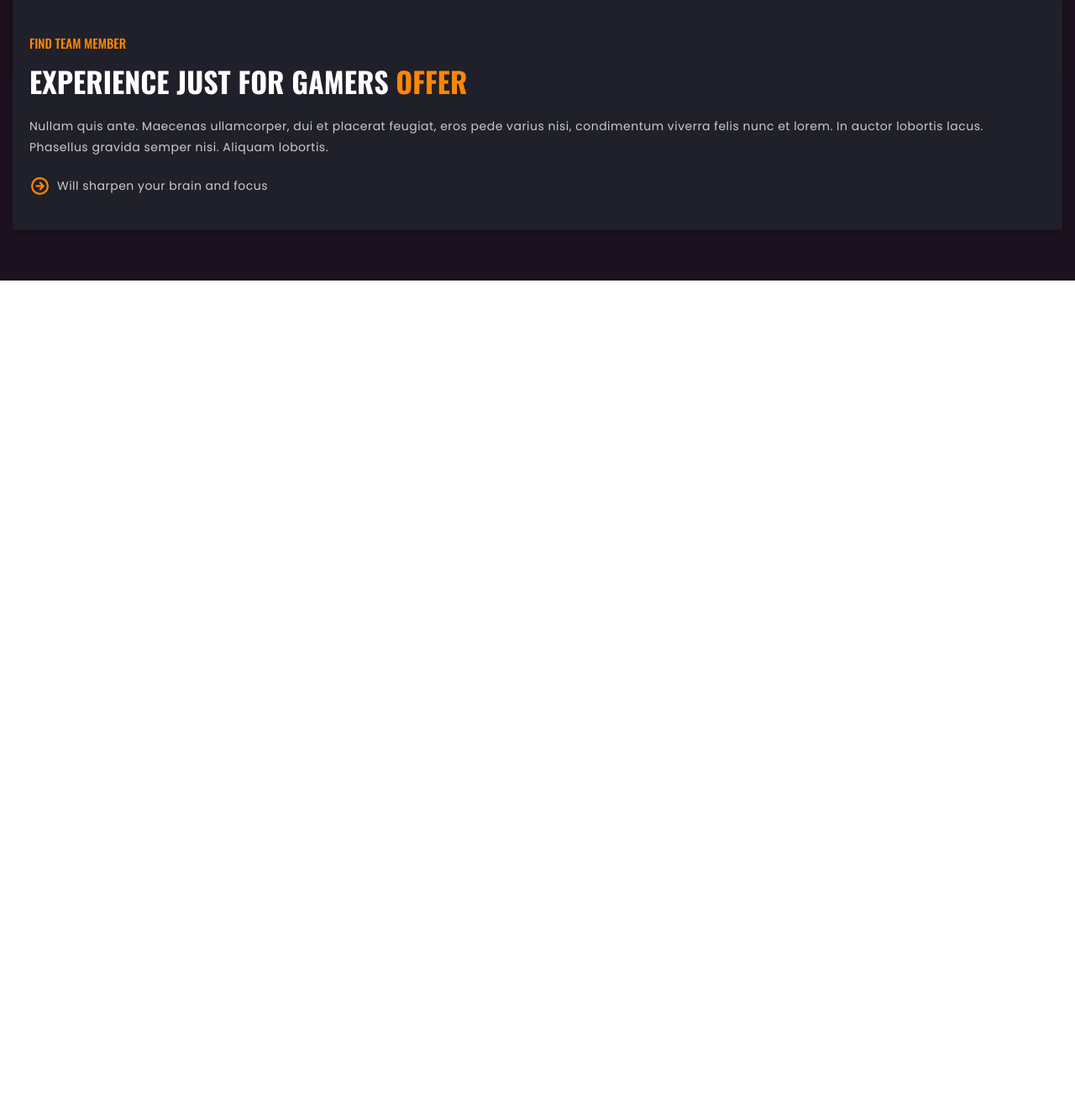
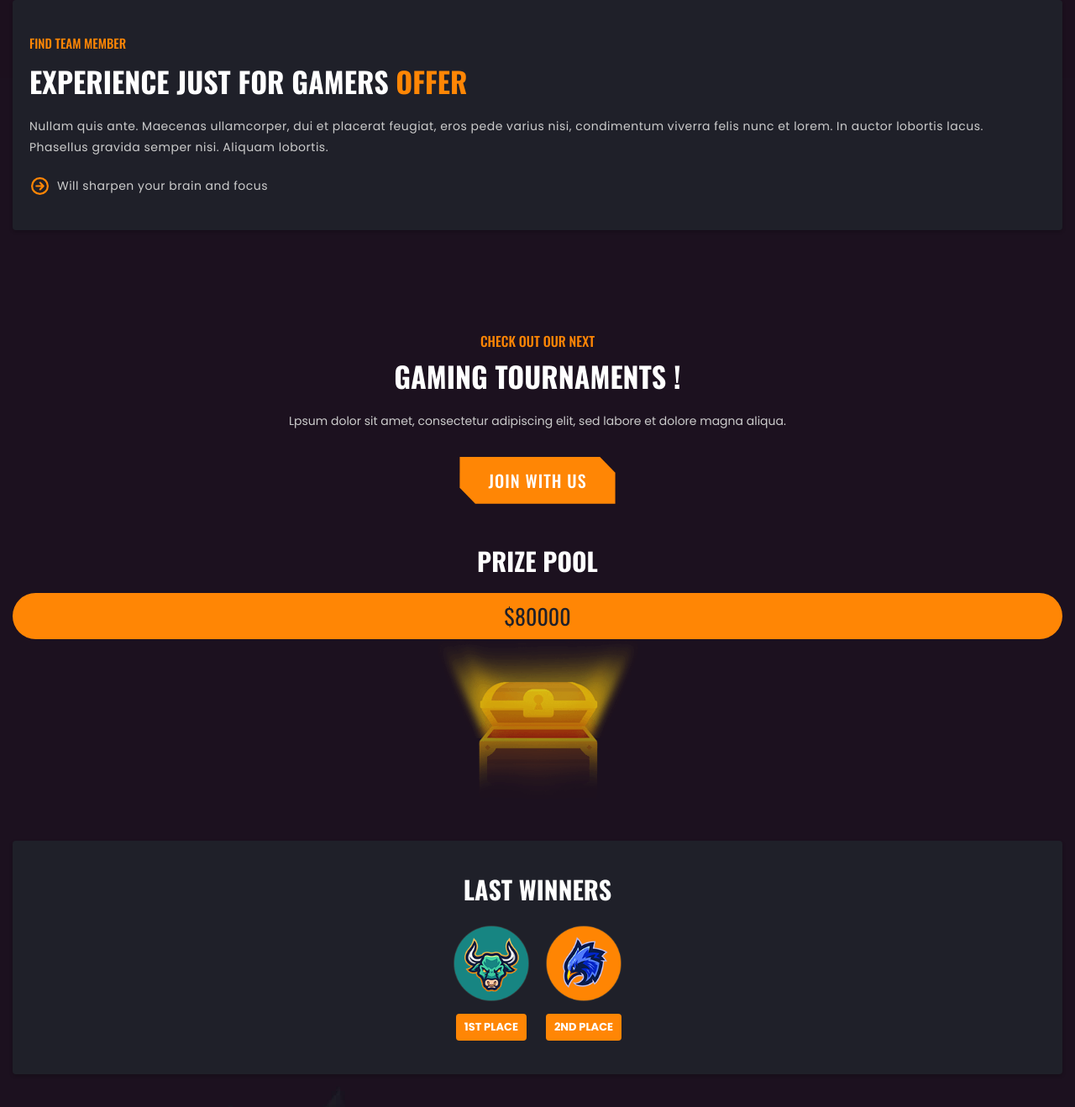
Before and after one commit to frontendprof/verstka-gaming-1, a plain HTML site: page index.html in a window 1280 px wide. Shown: the part 2350-3668 px from the top of the page at 84% size. Before the commit the page ends 2684 px from the top, so only its background shows below. Drawn offline with nearby package versions, Linux system fonts and the light colour scheme; files whose address does not match are found by name; a web font is replaced by a local one.

Commit message:
tournament section

```diff
--- a/css/style.css
+++ b/css/style.css
@@ -434,3 +434,101 @@ body.active {
   font-size: 25px;
   --ionicon-stroke-width: 45px;
 }
+
+/* tournament */
+
+.tournament {
+  padding: var(--section-padding) 0;
+  color: var(--white);
+  text-align: center;
+}
+
+.tournament-content {
+  margin-bottom: 50px;
+}
+
+.tournament-subtitle {
+  color: var(--orange);
+  font-family: var(--ff-oswald);
+  font-weight: var(--fw-500);
+  text-transform: uppercase;
+  margin-bottom: 10px;
+}
+
+.tournament-title {
+  margin-bottom: 20px;
+}
+
+.tournament-text {
+  color: var(--light-gray);
+  font-size: var(--fs-9);
+  line-height: 1.8;
+  margin-bottom: 30px;
+}
+
+.tournament .btn-primary {
+  width: max-content;
+  margin-inline: auto;
+}
+
+.tournament-prize {
+  margin-bottom: 50px;
+}
+
+.tournament-prize-title {
+  font-size: var(--fs-3);
+  margin-bottom: 20px;
+}
+
+.tournament-prize data {
+  background-color: var(--orange);
+  color: var(--raisin-black-1);
+  font-family: var(--ff-oswald);
+  font-size: var(--fs-4);
+  padding: 8px 42px;
+  border-radius: 50px;
+}
+
+.tournament-prize img {
+  margin-inline: auto;
+}
+
+.tournament-winners {
+  background-color: var(--raisin-black-1);
+  padding: 40px 30px;
+  border-radius: 4px;
+  box-shadow: 0 2px 4px hsla(0, 0%, 0%, 0.2);
+}
+
+.tournament-winners-title {
+  font-size: var(--fs-3);
+  margin-bottom: 25px;
+}
+
+.tournament-winners-list {
+  display: flex;
+  flex-wrap: wrap;
+  justify-content: center;
+  align-items: center;
+  gap: 20px;
+}
+
+.winner-card .card-banner {
+  max-width: 90px;
+  margin-inline: auto;
+  margin-bottom: 15px;
+}
+
+.winner-card img {
+  width: 100%;
+}
+
+.winner-card .card-title {
+  background-color: var(--orange);
+  width: max-content;
+  margin-inline: auto;
+  font-size: var(--fs-10);
+  text-transform: uppercase;
+  padding: 6px 10px;
+  border-radius: 4px;
+}
--- a/index.html
+++ b/index.html
@@ -125,7 +125,7 @@
 
         <div class="section-wrapper">
           <!-- about -->
-          <div class="about" id="about">
+          <section class="about" id="about">
             <div class="container">
               <figure class="about-banner">
                 <img
@@ -169,7 +169,59 @@
                 </p>
               </div>
             </div>
-          </div>
+          </section>
+
+          <!-- tournament -->
+          <section class="tournament" id="tournament">
+            <div class="container">
+              <div class="tournament-content">
+                <p class="tournament-subtitle">Check out our next</p>
+                <h2 class="h3 tournament-title">Gaming tournaments !</h2>
+                <p class="tournament-text">
+                  Lpsum dolor sit amet, consectetur adipiscing elit, sed labore
+                  et dolore magna aliqua.
+                </p>
+                <button class="btn btn-primary">Join with us</button>
+              </div>
+
+              <div class="tournament-prize">
+                <h2 class="h3 tournament-prize-title">Prize pool</h2>
+                <data value="80000">$80000</data>
+                <figure>
+                  <img src="./assets/images/prize-img.png" alt="Prize image" />
+                </figure>
+              </div>
+
+              <div class="tournament-winners">
+                <h2 class="h3 tournament-winners-title">Last winners</h2>
+                <div class="tournament-winners-list">
+                  <li>
+                    <div class="winner-card">
+                      <figure class="card-banner">
+                        <img
+                          src="./assets/images/winner-img-1.png"
+                          alt="Winner image"
+                        />
+                      </figure>
+                      <h3 class="h5 card-title">1st place</h3>
+                    </div>
+                  </li>
+
+                  <li>
+                    <div class="winner-card">
+                      <figure class="card-banner">
+                        <img
+                          src="./assets/images/winner-img-2.png"
+                          alt="Winner image"
+                        />
+                      </figure>
+                      <h3 class="h5 card-title">2nd place</h3>
+                    </div>
+                  </li>
+                </div>
+              </div>
+            </div>
+          </section>
         </div>
       </article>
     </main>
```
